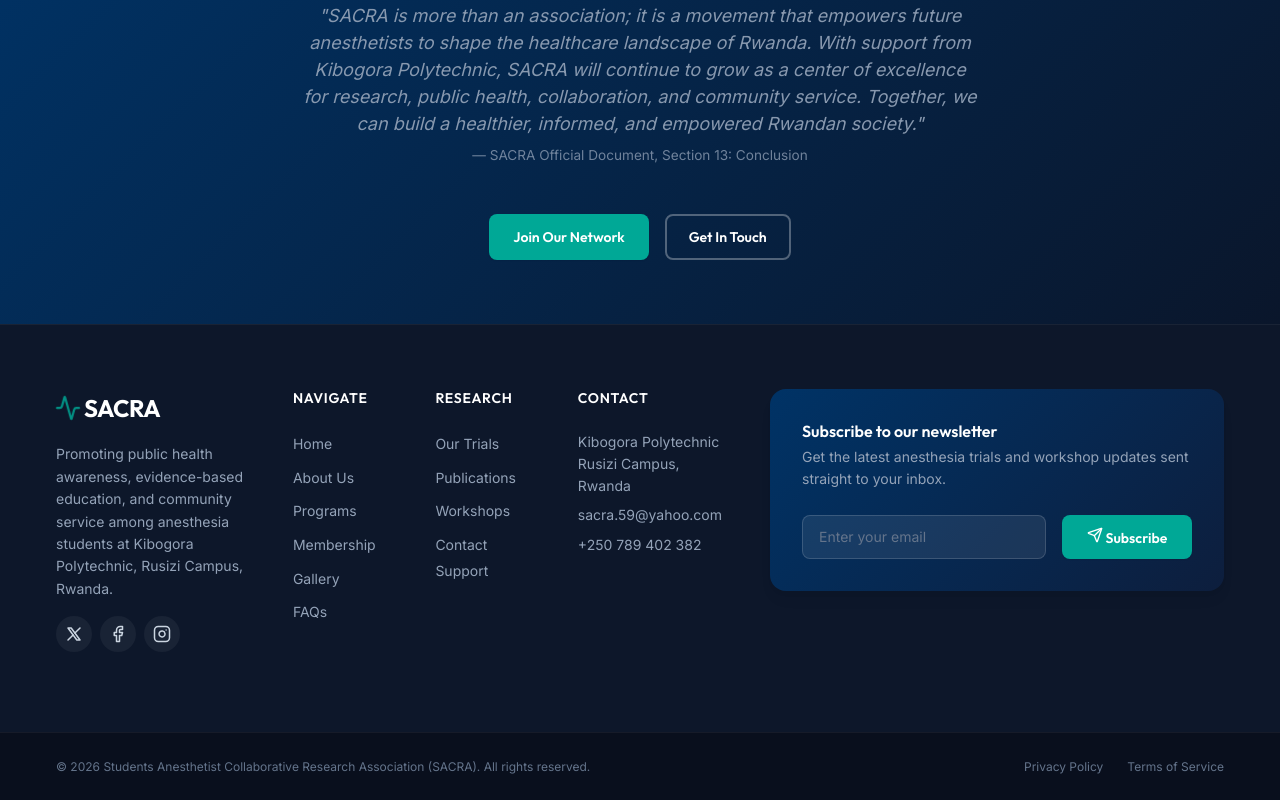
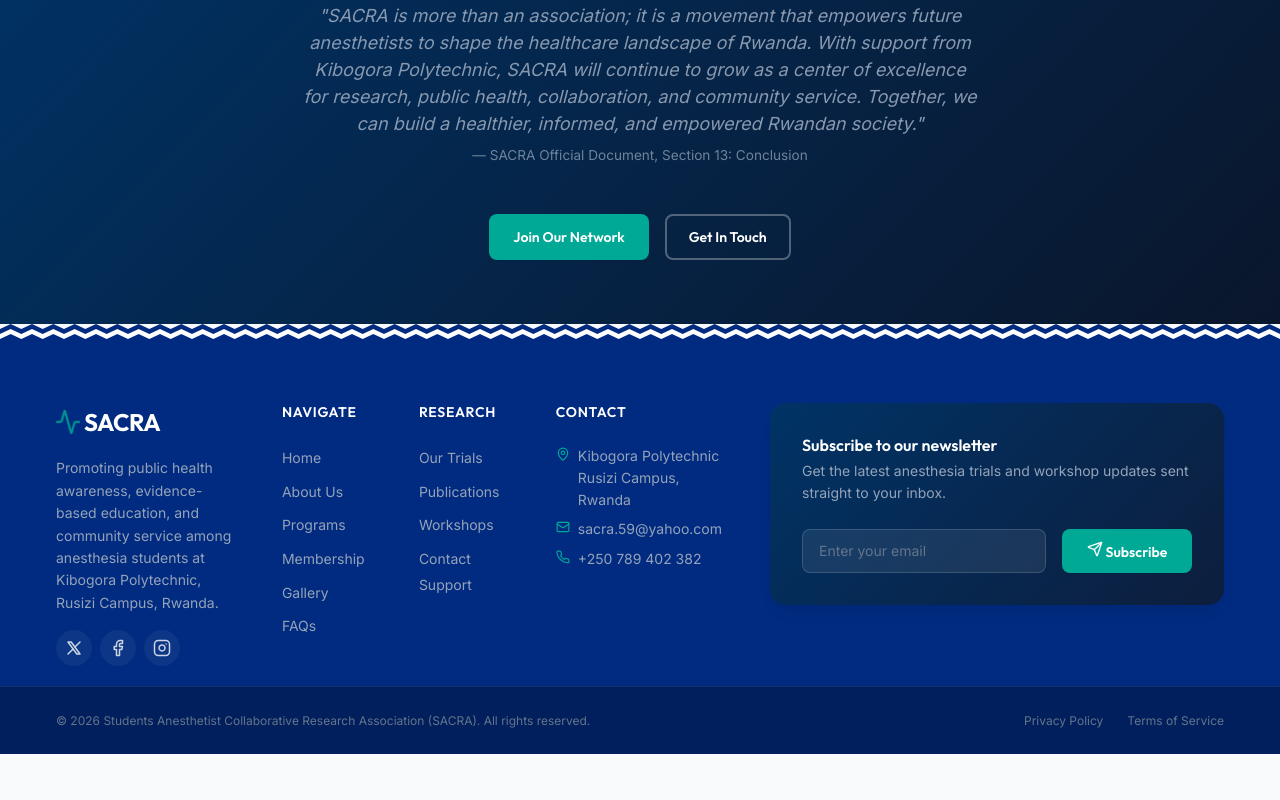
Before and after one commit to leopoldbonfils/Students-Anesthetist-Collaborative-Research-Association-SACRA-, a React (Create React App) app: page / in a window 1280 px wide. Shown: the part 2045-2845 px from the top of the page. After the commit the page ends 2799 px from the top, so only its background shows below. Built offline with nearby package versions, Linux system fonts and the light colour scheme.

Commit message:
change footer design

```diff
--- a/src/Components/layout/Footer.css
+++ b/src/Components/layout/Footer.css
@@ -1,15 +1,27 @@
 .site-footer {
-  background-color: #0d172a; /* Deep Slate Blue */
+  position: relative;
+  background-color: #002b80;
   color: #94a3b8;
   padding-top: var(--space-3xl);
-  border-top: 1px solid rgba(255, 255, 255, 0.05);
+  margin-top: 15px;
+}
+
+/* 3-row stacked zigzag: blue (top) → white (mid) → navy (bottom) */
+.footer-zigzag {
+  position: absolute;
+  top: -15px;
+  left: 0;
+  width: 100%;
+  height: 15px;
+  display: block;
+  overflow: visible;
 }
 
 .footer-grid {
   display: grid;
   grid-template-columns: 2fr 1fr 1fr 1fr 2.5fr;
   gap: var(--space-2xl);
-  padding-bottom: var(--space-2xl);
+  padding-bottom: var(--space-md);
 }
 
 .footer-brand-col {
@@ -114,12 +126,24 @@
   color: var(--color-accent);
 }
 
+.footer-contact-item {
+  display: flex;
+  align-items: flex-start;
+  gap: 8px;
+}
+
+.footer-contact-icon {
+  flex-shrink: 0;
+  margin-top: 2px;
+  color: var(--color-accent);
+}
+
 /* Footer Bottom */
 .footer-bottom {
-  border-top: 1px solid rgba(255, 255, 255, 0.05);
+  border-top: 1px solid rgba(255, 255, 255, 0.08);
   padding: var(--space-lg) 0;
-  margin-top: var(--space-xl);
-  background-color: #090f1d;
+  margin-top: var(--space-sm);
+  background-color: #001f5c;
 }
 
 .footer-bottom-container {
@@ -157,6 +181,7 @@
     grid-template-columns: 1fr 1fr;
     gap: var(--space-xl);
   }
+
   .footer-newsletter-col {
     grid-column: span 2;
   }
@@ -167,9 +192,11 @@
     grid-template-columns: 1fr;
     gap: var(--space-lg);
   }
+
   .footer-newsletter-col {
     grid-column: span 1;
   }
+
   .footer-bottom-container {
     flex-direction: column;
     text-align: center;
--- a/src/Components/layout/Footer.js
+++ b/src/Components/layout/Footer.js
@@ -9,6 +9,31 @@
 
   return (
     <footer className="site-footer">
+      {/* 3-layer zigzag: blue 5px → white 5px → navy 5px = 15px total */}
+      <svg
+        className="footer-zigzag"
+        xmlns="http://www.w3.org/2000/svg"
+        viewBox="0 0 1200 15"
+        preserveAspectRatio="none"
+        aria-hidden="true"
+      >
+        {/* BLUE — 5px (y 0→5), fills 5→15 */}
+        <polygon
+          points="0,15 0,5 10,0 20,5 30,0 40,5 50,0 60,5 70,0 80,5 90,0 100,5 110,0 120,5 130,0 140,5 150,0 160,5 170,0 180,5 190,0 200,5 210,0 220,5 230,0 240,5 250,0 260,5 270,0 280,5 290,0 300,5 310,0 320,5 330,0 340,5 350,0 360,5 370,0 380,5 390,0 400,5 410,0 420,5 430,0 440,5 450,0 460,5 470,0 480,5 490,0 500,5 510,0 520,5 530,0 540,5 550,0 560,5 570,0 580,5 590,0 600,5 610,0 620,5 630,0 640,5 650,0 660,5 670,0 680,5 690,0 700,5 710,0 720,5 730,0 740,5 750,0 760,5 770,0 780,5 790,0 800,5 810,0 820,5 830,0 840,5 850,0 860,5 870,0 880,5 890,0 900,5 910,0 920,5 930,0 940,5 950,0 960,5 970,0 980,5 990,0 1000,5 1010,0 1020,5 1030,0 1040,5 1050,0 1060,5 1070,0 1080,5 1090,0 1100,5 1110,0 1120,5 1130,0 1140,5 1150,0 1160,5 1170,0 1180,5 1190,0 1200,5 1200,15"
+          fill="#002b80"
+        />
+        {/* WHITE — 5px (y 5→10), fills 10→15 */}
+        <polygon
+          points="0,15 0,10 10,5 20,10 30,5 40,10 50,5 60,10 70,5 80,10 90,5 100,10 110,5 120,10 130,5 140,10 150,5 160,10 170,5 180,10 190,5 200,10 210,5 220,10 230,5 240,10 250,5 260,10 270,5 280,10 290,5 300,10 310,5 320,10 330,5 340,10 350,5 360,10 370,5 380,10 390,5 400,10 410,5 420,10 430,5 440,10 450,5 460,10 470,5 480,10 490,5 500,10 510,5 520,10 530,5 540,10 550,5 560,10 570,5 580,10 590,5 600,10 610,5 620,10 630,5 640,10 650,5 660,10 670,5 680,10 690,5 700,10 710,5 720,10 730,5 740,10 750,5 760,10 770,5 780,10 790,5 800,10 810,5 820,10 830,5 840,10 850,5 860,10 870,5 880,10 890,5 900,10 910,5 920,10 930,5 940,10 950,5 960,10 970,5 980,10 990,5 1000,10 1010,5 1020,10 1030,5 1040,10 1050,5 1060,10 1070,5 1080,10 1090,5 1100,10 1110,5 1120,10 1130,5 1140,10 1150,5 1160,10 1170,5 1180,10 1190,5 1200,10 1200,15"
+          fill="white"
+        />
+        {/* NAVY — 5px (y 10→15), merges into footer */}
+        <polygon
+          points="0,15 10,10 20,15 30,10 40,15 50,10 60,15 70,10 80,15 90,10 100,15 110,10 120,15 130,10 140,15 150,10 160,15 170,10 180,15 190,10 200,15 210,10 220,15 230,10 240,15 250,10 260,15 270,10 280,15 290,10 300,15 310,10 320,15 330,10 340,15 350,10 360,15 370,10 380,15 390,10 400,15 410,10 420,15 430,10 440,15 450,10 460,15 470,10 480,15 490,10 500,15 510,10 520,15 530,10 540,15 550,10 560,15 570,10 580,15 590,10 600,15 610,10 620,15 630,10 640,15 650,10 660,15 670,10 680,15 690,10 700,15 710,10 720,15 730,10 740,15 750,10 760,15 770,10 780,15 790,10 800,15 810,10 820,15 830,10 840,15 850,10 860,15 870,10 880,15 890,10 900,15 910,10 920,15 930,10 940,15 950,10 960,15 970,10 980,15 990,10 1000,15 1010,10 1020,15 1030,10 1040,15 1050,10 1060,15 1070,10 1080,15 1090,10 1100,15 1110,10 1120,15 1130,10 1140,15 1150,10 1160,15 1170,10 1180,15 1190,10 1200,15"
+          fill="#002b80"
+        />
+      </svg>
+
       <div className="container footer-grid">
         {/* Brand Column */}
         <div className="footer-brand-col">
@@ -69,9 +94,30 @@
         <div className="footer-links-col">
           <h5 className="footer-col-title">Contact</h5>
           <ul className="footer-links-list footer-contact-list">
-            <li>Kibogora Polytechnic<br />Rusizi Campus, Rwanda</li>
-            <li><a href="mailto:sacra.59@yahoo.com">sacra.59@yahoo.com</a></li>
-            <li><a href="tel:+250789402382">+250 789 402 382</a></li>
+            <li>
+              <span className="footer-contact-item">
+                <svg className="footer-contact-icon" xmlns="http://www.w3.org/2000/svg" width="14" height="14" viewBox="0 0 24 24" fill="none" stroke="currentColor" strokeWidth="2" strokeLinecap="round" strokeLinejoin="round">
+                  <path d="M20 10c0 6-8 13-8 13s-8-7-8-13a8 8 0 0 1 16 0Z"/><circle cx="12" cy="10" r="3"/>
+                </svg>
+                <span>Kibogora Polytechnic<br />Rusizi Campus, Rwanda</span>
+              </span>
+            </li>
+            <li>
+              <span className="footer-contact-item">
+                <svg className="footer-contact-icon" xmlns="http://www.w3.org/2000/svg" width="14" height="14" viewBox="0 0 24 24" fill="none" stroke="currentColor" strokeWidth="2" strokeLinecap="round" strokeLinejoin="round">
+                  <rect width="20" height="16" x="2" y="4" rx="2"/><path d="m22 7-8.97 5.7a1.94 1.94 0 0 1-2.06 0L2 7"/>
+                </svg>
+                <a href="mailto:sacra.59@yahoo.com">sacra.59@yahoo.com</a>
+              </span>
+            </li>
+            <li>
+              <span className="footer-contact-item">
+                <svg className="footer-contact-icon" xmlns="http://www.w3.org/2000/svg" width="14" height="14" viewBox="0 0 24 24" fill="none" stroke="currentColor" strokeWidth="2" strokeLinecap="round" strokeLinejoin="round">
+                  <path d="M22 16.92v3a2 2 0 0 1-2.18 2 19.79 19.79 0 0 1-8.63-3.07A19.5 19.5 0 0 1 4.69 13 19.79 19.79 0 0 1 1.61 4.35 2 2 0 0 1 3.58 2h3a2 2 0 0 1 2 1.72c.127.96.361 1.903.7 2.81a2 2 0 0 1-.45 2.11L7.91 9.91a16 16 0 0 0 6.18 6.18l1.17-1.17a2 2 0 0 1 2.11-.45c.907.339 1.85.573 2.81.7A2 2 0 0 1 22 16.92z"/>
+                </svg>
+                <a href="tel:+250789402382">+250 789 402 382</a>
+              </span>
+            </li>
           </ul>
         </div>
 
```
